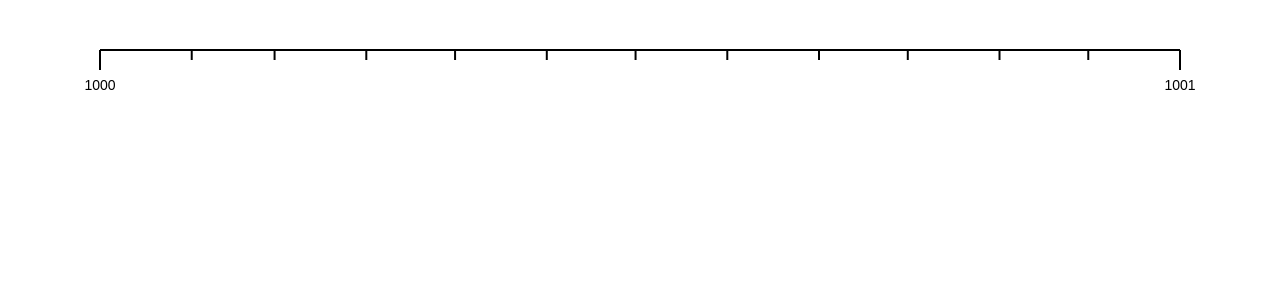
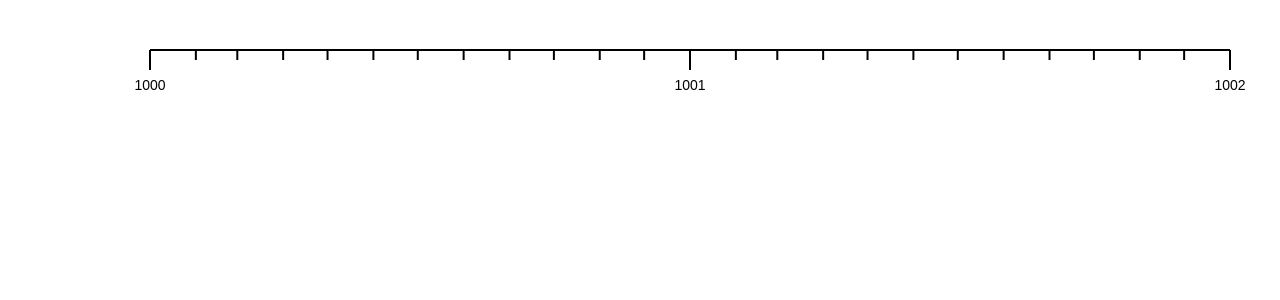
Before and after one commit to ivanlukomskiy/comparable_timelines, a React (Vite) app: page / in a window 1280 px wide. Shown: the top 300 px of the page. Built offline with nearby package versions, Linux system fonts and the light colour scheme.

Commit message:
zoom / pan

```diff
--- a/src/canvas/root/Root.tsx
+++ b/src/canvas/root/Root.tsx
@@ -1,9 +1,21 @@
-import React, { useRef, useEffect } from 'react';
+import React, {useRef, useEffect, useState, useCallback} from 'react';
 import {renderTimeAxis} from "../time-axis/TimeAxis.tsx";
-import {DateTime} from "luxon";
+import {DateTime, Duration} from "luxon";
+
+const TIMELINE_PADDING_LEFT = 150;
+const TIMELINE_PADDING_RIGHT = 50;
+const DELTA_Y_THRESHOLD = .5;
+const DELTA_X_THRESHOLD = .5;
+const ZOOM_SPEED = 0.05;
+const PAN_SPEED = 0.015;
+const WHEEL_TIMEOUT_MS = 500;
 
 const Canvas: React.FC = () => {
     const canvasRef = useRef<HTMLCanvasElement | null>(null);
+    const [minTime, setMinTime] = useState<DateTime>(DateTime.fromObject({ year: 1000 }));
+    const [maxTime, setMaxTime] = useState<DateTime>(DateTime.fromObject({ year: 1002 }));
+    const wheelTimeout = useRef<number | null>(null);
+    const isZoom = useRef<boolean>(false);
 
     useEffect(() => {
         const canvas = canvasRef.current;
@@ -15,31 +27,26 @@ const Canvas: React.FC = () => {
         const resizeCanvas = () => {
             const { innerWidth, innerHeight } = window;
             const { devicePixelRatio: ratio = 1 } = window;
-
             canvas.width = innerWidth * ratio;
             canvas.height = innerHeight * ratio;
             canvas.style.width = `${innerWidth}px`;
             canvas.style.height = `${innerHeight}px`;
-
-            // ctx.scale(ratio, ratio);
-
             drawTestElements(ctx);
         };
 
         const drawTestElements = (context: CanvasRenderingContext2D) => {
-            const { innerWidth, innerHeight } = window;
+            const { innerWidth } = window;
             const { devicePixelRatio: ratio = 1 } = window;
-            console.log("ratio", ratio)
-            console.log("innerWidth", innerWidth)
-            console.log("innerHeight", innerHeight)
-            // Clear the canvas
-            // context.clearRect(0, 0, 10, innerHeight * ratio-100);
-
             renderTimeAxis(
                 context,
-                DateTime.fromObject({ year: 1000 }),
-                DateTime.fromObject({ year: 1001 }),
-                {height: 100 * ratio, width: innerWidth * ratio - 200, x: 100, y: 0}
+                minTime,
+                maxTime,
+                {
+                    height: 100 * ratio,
+                    width: innerWidth * ratio - TIMELINE_PADDING_LEFT - TIMELINE_PADDING_RIGHT,
+                    x: TIMELINE_PADDING_LEFT,
+                    y: 0,
+                }
             );
         };
 
@@ -49,7 +56,67 @@ const Canvas: React.FC = () => {
         return () => {
             window.removeEventListener('resize', resizeCanvas);
         };
-    }, []);
+    }, [minTime, maxTime]);
+
+    const mouseToTime = useCallback((x: number): DateTime | null => {
+        const canvas = canvasRef.current;
+        if (!canvas) return null;
+        const rect = canvas.getBoundingClientRect();
+        const scaleX = canvas.width / rect.width;
+        const transformedX = (x - rect.left) * scaleX;
+        if (transformedX < TIMELINE_PADDING_LEFT
+            || transformedX > canvas.width - TIMELINE_PADDING_RIGHT) return null;
+        const fraction = (transformedX - TIMELINE_PADDING_LEFT) / (canvas.width - TIMELINE_PADDING_RIGHT - TIMELINE_PADDING_LEFT);
+        const diff: Duration = maxTime.diff(minTime);
+        const interpolatedDuration: Duration = diff.mapUnits(unit => unit * fraction);
+        return minTime.plus(interpolatedDuration);
+    }, [minTime, maxTime]);
+
+    useEffect(() => {
+        const canvas = canvasRef.current;
+        if (!canvas) return;
+
+        const handleWheel = (e: WheelEvent) => {
+            e.preventDefault();
+            const time = mouseToTime(e.offsetX);
+            if (!time) return;
+
+            if (!wheelTimeout.current) {
+                isZoom.current = Math.abs(e.deltaY) > Math.abs(e.deltaX);
+            } else {
+                clearInterval(wheelTimeout.current)
+            }
+            wheelTimeout.current = setInterval(() => {
+                if (wheelTimeout.current) {
+                    wheelTimeout.current = null;
+                }
+            }, WHEEL_TIMEOUT_MS)
+
+            // const isZoom = Math.abs(e.deltaY) > Math.abs(e.deltaX);
+
+            let zoom = 1;
+            if (Math.abs(e.deltaY) > DELTA_Y_THRESHOLD && isZoom.current) {
+                zoom = e.deltaY > 0 ? 1 / (1 + ZOOM_SPEED) : (1 + ZOOM_SPEED);
+            }
+            let pan = 0;
+            if (Math.abs(e.deltaX) > DELTA_X_THRESHOLD && !isZoom.current) {
+                pan = e.deltaX > 0 ? -PAN_SPEED : PAN_SPEED;
+            }
+
+            console.log("wheel", e.deltaY, zoom, e.deltaX, pan);
+
+            const currentWindow = maxTime.diff(minTime);
+            const fraction = time.diff(minTime).as('milliseconds') / currentWindow.as('milliseconds');
+            const newWindow = currentWindow.mapUnits(unit => unit * zoom);
+            const timeDeltaX = currentWindow.as("milliseconds") * pan;
+            setMinTime(time.minus(Duration.fromMillis(newWindow.as("milliseconds") * fraction)).plus(timeDeltaX));
+            setMaxTime(time.plus(Duration.fromMillis(newWindow.as("milliseconds") * (1 - fraction))).plus(timeDeltaX));
+        }
+        canvas.addEventListener('wheel', handleWheel);
+        return () => {
+            canvas.removeEventListener('wheel', handleWheel);
+        };
+    }, [minTime, maxTime]);
 
     return (
         <canvas
--- a/src/canvas/time-axis/TimeAxis.tsx
+++ b/src/canvas/time-axis/TimeAxis.tsx
@@ -11,15 +11,17 @@ function determineTimeUnits(minTime: DateTime, maxTime: DateTime): TimeUnit[] {
     if (diffInYears >= 100) return ['century', 'year'];
     if (diffInYears > 20) return ['year'];
     if (diffInYears >= 1) return ['year', 'month'];
-    if (diff.as('days') > 7) return ['day', 'hour'];
-    if (diff.as('hours') > 24) return ['hour', 'minute'];
-    if (diff.as('minutes') > 60) return ['minute', 'second'];
+    if (diff.as('days') > 90) return ['year', 'month'];
+    if (diff.as('days') > 7) return ['month', 'day'];
+    if (diff.as('hours') > 24) return ['day'];
+    if (diff.as('minutes') > 60) return ['hour'];
     return ['second'];
 }
 
 const NOTCH_HEIGHT_SECONDARY = 10;
 const NOTCH_HEIGHT_PRIMARY = 20;
 const TEXT_HEIGHT_OFFSET = 40;
+let renders = 0;
 
 export function drawNotch(ctx: CanvasRenderingContext2D, x: number, y: number, primary: boolean, text?: string) {
     ctx.beginPath();
@@ -64,8 +66,7 @@ export function renderTimeAxis(ctx: CanvasRenderingContext2D, minTime: DateTime,
     ctx.moveTo(rect.x, rect.y+rect.height/2);
     ctx.lineTo(rect.x+rect.width, rect.y+rect.height/2);
     ctx.stroke();
-    console.log('stoked', units)
-
+    let iters = 0
     units.forEach((unit, index) => {
         const isMainUnit = index === 0;
         const fontSize = isMainUnit ? 14 : 10;
@@ -74,9 +75,14 @@ export function renderTimeAxis(ctx: CanvasRenderingContext2D, minTime: DateTime,
 
         let current = minTime.startOf(unit as DurationUnit);
         while (current <= maxTime) {
-            const x = (current.diff(minTime).as('milliseconds') / interval.length('milliseconds')) * rect.width + rect.x;
-            drawNotch(ctx, x, rect.y+rect.height/2, isMainUnit, isMainUnit ? formatTime(current, unit) : undefined);
+            if (current >= minTime) {
+                const x = (current.diff(minTime).as('milliseconds') / interval.length('milliseconds')) * rect.width + rect.x;
+                drawNotch(ctx, x, rect.y+rect.height/2, isMainUnit, isMainUnit ? formatTime(current, unit) : undefined);
+            }
             current = current.plus({ [unit]: 1 });
+            iters++
         }
     });
+    renders++
+    console.log("renders", renders, iters)
 }
--- a/src/types.ts
+++ b/src/types.ts
@@ -4,3 +4,8 @@ export interface Rect {
     width: number;
     height: number;
 }
+
+export interface Point {
+    x: number;
+    y: number;
+}
```
